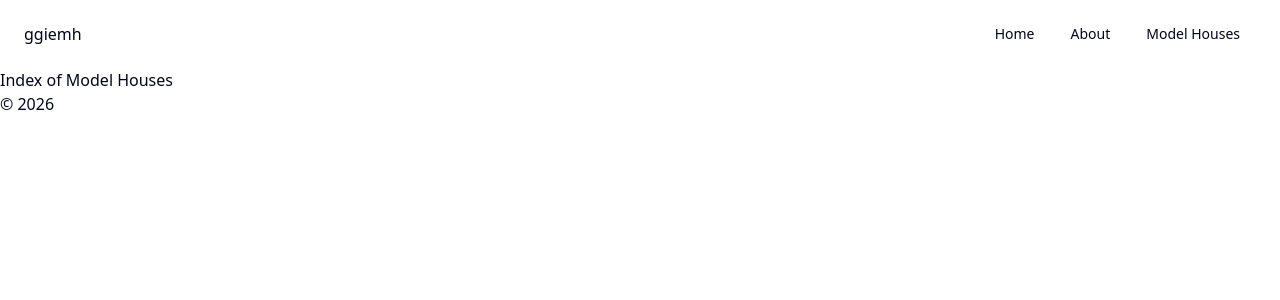
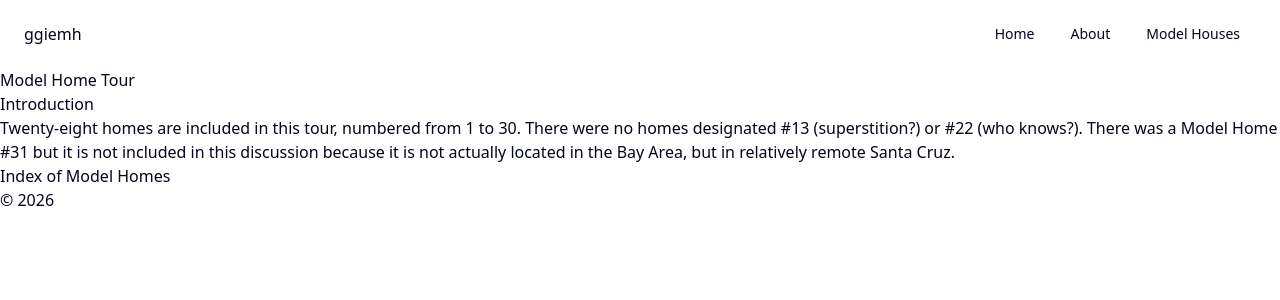
Before and after one commit to tdkent/ModelHomes-Frontend, a React (Vite) app: page /homes in a window 1280 px wide. Shown: the top 300 px of the page. Built offline with nearby package versions, Linux system fonts and the light colour scheme.

Commit message:
add home tour text

```diff
--- a/src/pages/Homes/Homes.page.tsx
+++ b/src/pages/Homes/Homes.page.tsx
@@ -1,7 +1,20 @@
 export default function HomesPage() {
 	return (
-		<>
-			<h2>Index of Model Houses</h2>
-		</>
+		<div>
+			<h1>Model Home Tour</h1>
+			<section>
+				<h2>Introduction</h2>
+				<p>
+					Twenty-eight homes are included in this tour, numbered from 1 to 30.
+					There were no homes designated #13 (superstition?) or #22 (who
+					knows?). There was a Model Home #31 but it is not included in this
+					discussion because it is not actually located in the Bay Area, but in
+					relatively remote Santa Cruz.
+				</p>
+			</section>
+			<section>
+				<h2>Index of Model Homes</h2>
+			</section>
+		</div>
 	);
 }
--- a/src/pages/Index/Index.page.tsx
+++ b/src/pages/Index/Index.page.tsx
@@ -37,10 +37,11 @@ export default function IndexPage() {
 				</p>
 				<p>
 					The houses were intended to be affordable by middle-income families,
-					with prices raging from less than $5,000 to $15,000 at the high end.
-					Most of the homes ended up costing more than originally intended,
-					perhaps due to architectural exuberance, and few if any would have
-					been within the budgets of lower-income households.
+					with prices raging from less than $5,000 to $15,000 ($115,000 and
+					$345,000, respectively, in 2025) at the high end. Most of the homes
+					ended up costing more than originally intended, perhaps due to
+					architectural exuberance, and few if any would have been within the
+					budgets of lower-income households.
 				</p>
 			</section>
 			<section>
```
